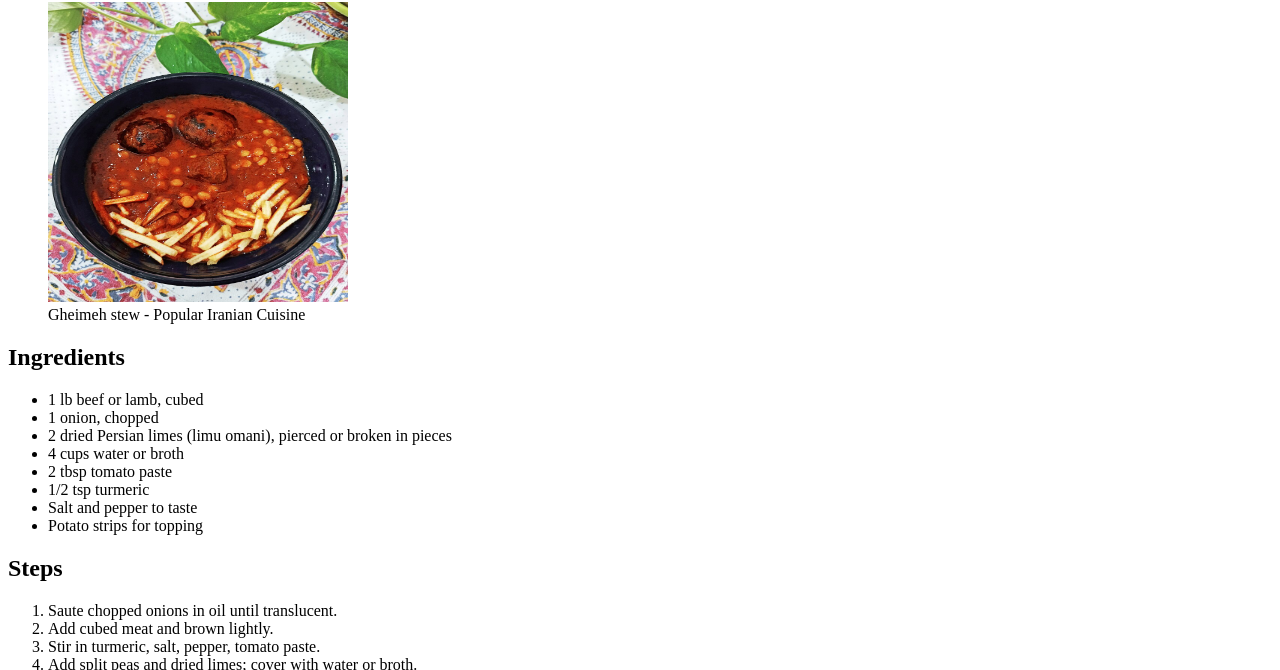
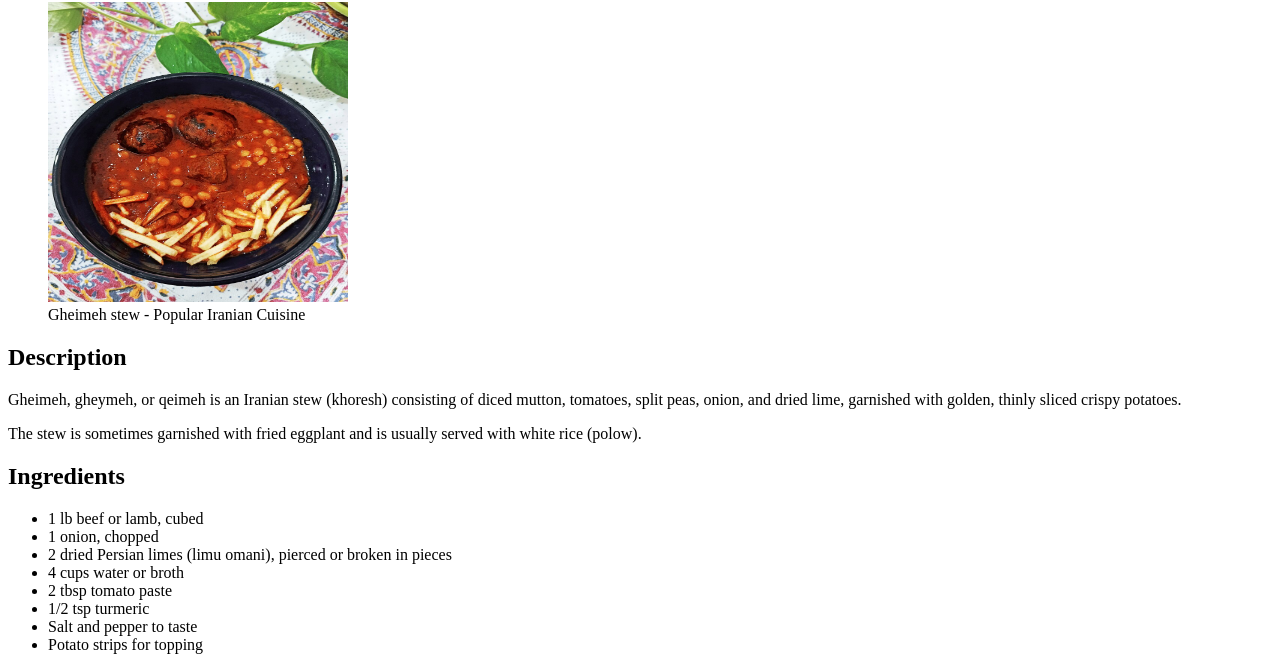
Before and after one commit to kas-kay/odin-recipes, a plain HTML site: page recipes/gheimeh.html in a window 1280 px wide. Shown: the part 104-774 px from the top of the page. Drawn offline with Linux system fonts and the light colour scheme.

Commit message:
Add Description section to all three recipe pages

```diff
--- a/recipes/gheimeh.html
+++ b/recipes/gheimeh.html
@@ -13,6 +13,12 @@
     <img src="gheymeh-stew.jpg" alt="Photo of 'Gheimeh' - a popular iranian stew" width="300" height="300">
     <figcaption>Gheimeh stew - Popular Iranian Cuisine</figcaption>
     </figure>
+    <h2>Description</h2>
+    <p>Gheimeh, gheymeh, or qeimeh is an Iranian stew (khoresh) consisting
+    of diced mutton, tomatoes, split peas, onion, and dried lime,
+    garnished with golden, thinly sliced crispy potatoes.</p>
+    <p>The stew is sometimes garnished with fried eggplant and
+    is usually served with white rice (polow).</p>
     <h2>Ingredients</h2>
     <ul>
         <Li>1 lb beef or lamb, cubed</Li>
```
Also changed, not shown: recipes/fesenjan.html (+3 -0 lines), recipes/ghormeh-sabzi.html (+5 -0 lines).
